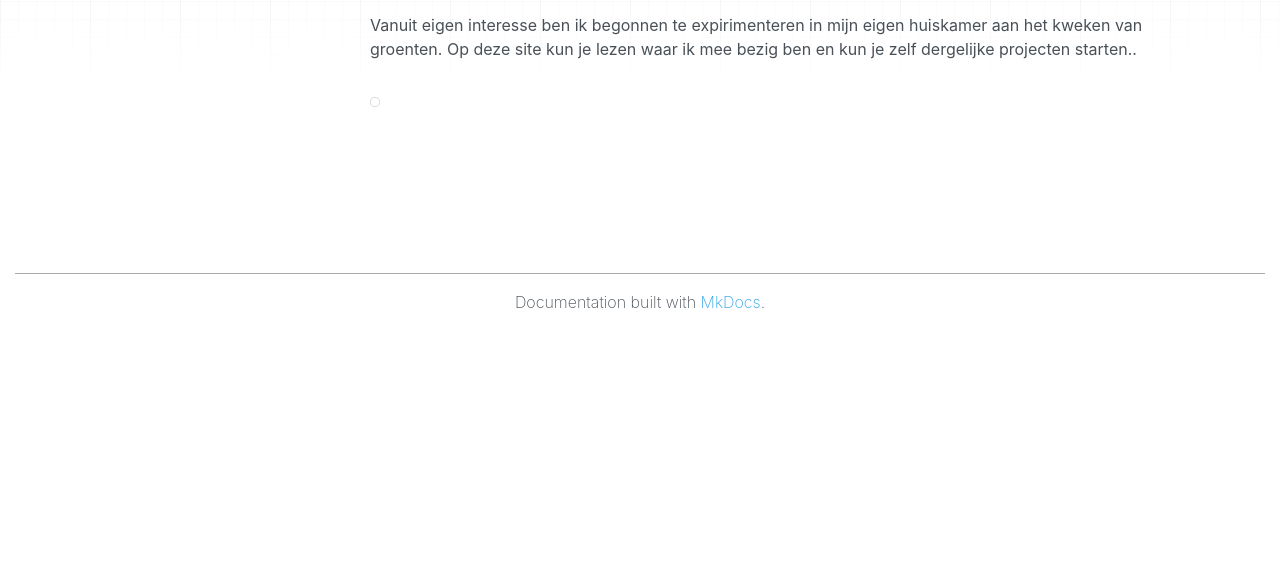
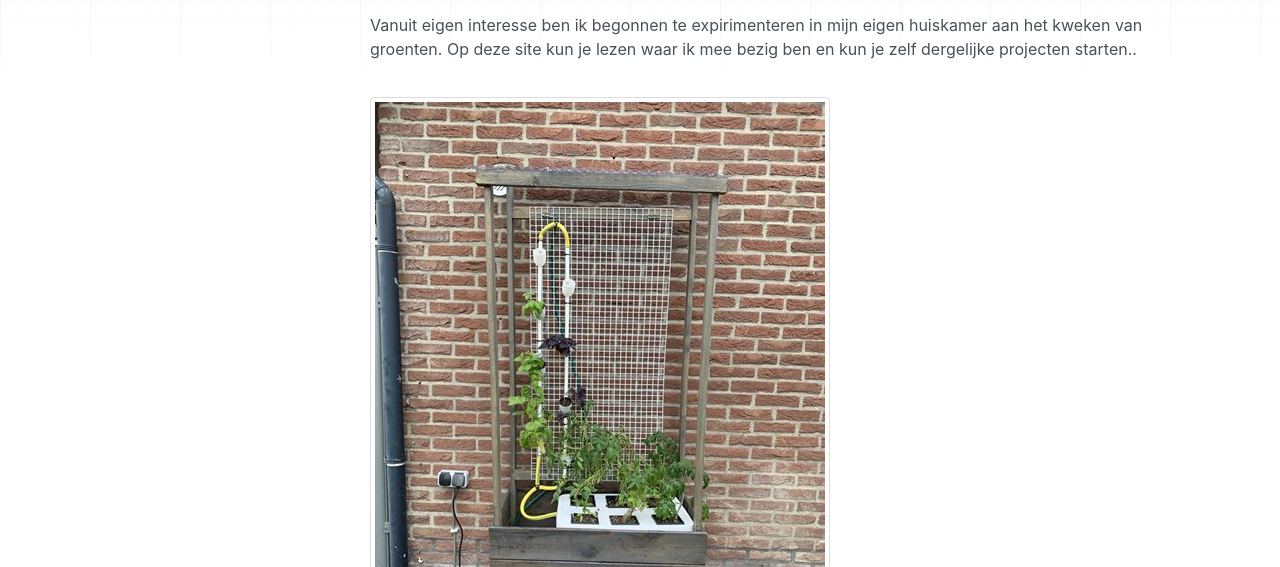
Before and after one commit to moestoren/moestoren.github.io, a plain HTML site: page index.html in a window 1280 px wide. Shown: the part 233-800 px from the top of the page. Drawn offline with nearby package versions, Linux system fonts and the light colour scheme.

Commit message:
Deployed 51cc208 with MkDocs version: 1.1

```diff
--- a/index.html
+++ b/index.html
@@ -117,7 +117,7 @@
 <h1 id="moestoren-verticale-moestuin">Moestoren verticale moestuin</h1>
 <p>Vertical farming is de laatste jaren sterk in opkomst. Gewassen groeien sneller door een gecontroleerde omgeving en er zijn geen bestrijdingsmiddelen nodig. Het is mogelijk om het kweekseizoen op te rekken en de opbrengst per m2 is velen malen hoger. De huidige vorm van landbouw bedrijven voor het kweken van gewassen kent vele nadelen, vertical farming biedt een mogelijke oplossing.</p>
 <p>Vanuit eigen interesse ben ik begonnen te expirimenteren in mijn eigen huiskamer aan het kweken van groenten. Op deze site kun je lezen waar ik mee bezig ben en kun je zelf dergelijke projecten starten..</p>
-<p><img alt="" src="/docs/img/Hydro_combi_tower.jpg" /></p></div>
+<p><img alt="" src="/img/Hydro_combi_tower.jpg" /></p></div>
             </div>
         </div>
 
@@ -201,5 +201,5 @@
 
 <!--
 MkDocs version : 1.1
-Build Date UTC : 2020-06-26 20:46:59
+Build Date UTC : 2020-06-26 20:48:43
 -->
```
Also changed, not shown: 1 other file.
